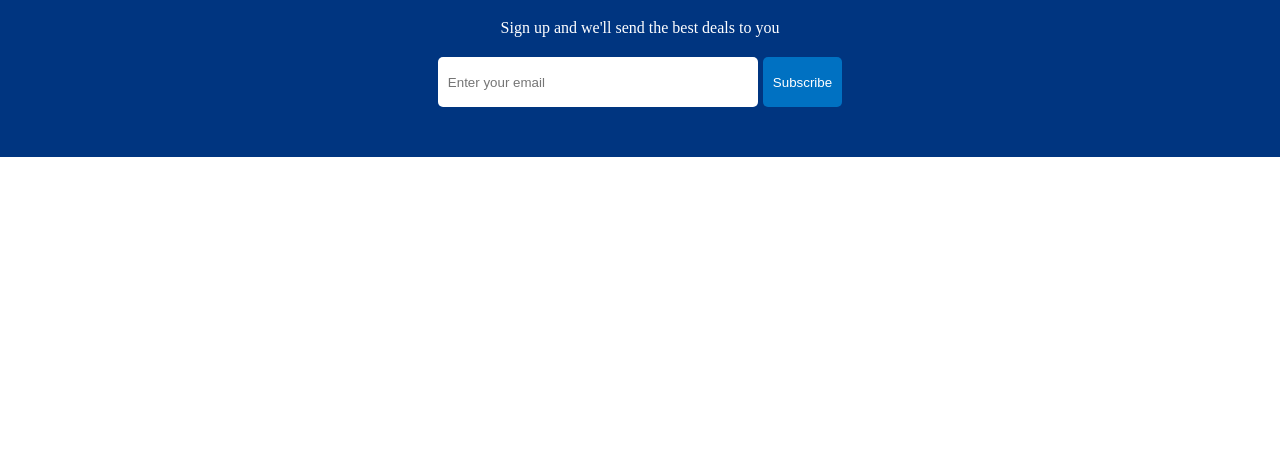
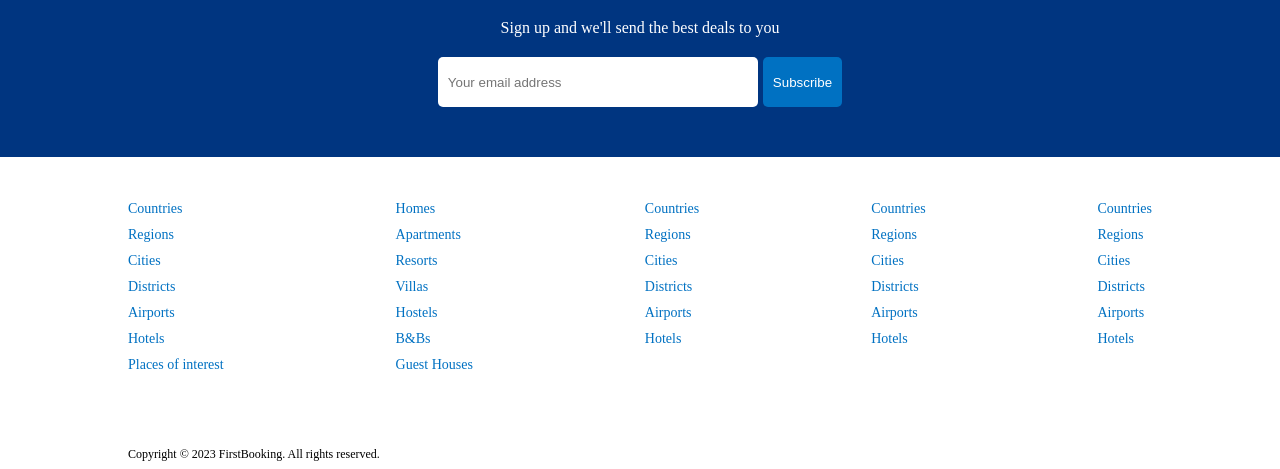
Before and after one commit to Khairul-Basar/booking-first-travel, a React (Vite) app in the folder client/: page /home in a window 1280 px wide. Shown: the part 1582-2051 px from the top of the page. Before the commit the page ends 1739 px from the top, so only its background shows below. Built offline with nearby package versions, Linux system fonts and the light colour scheme; the HTML template or start-up script is replaced by a standard one.

Commit message:
footer have done designed and implemented

```diff
--- /dev/null
+++ b/client/src/components/footer/Footer.jsx
@@ -0,0 +1,59 @@
+import React from "react";
+import "./footer.css";
+
+function Footer() {
+  return (
+    <div className="footerContainer">
+      <div className="footerLists">
+        <ul className="list">
+          <li className="item">Countries</li>
+          <li className="item">Regions</li>
+          <li className="item">Cities</li>
+          <li className="item">Districts</li>
+          <li className="item">Airports</li>
+          <li className="item">Hotels</li>
+          <li className="item">Places of interest</li>
+        </ul>
+        <ul className="list">
+          <li className="item">Homes</li>
+          <li className="item">Apartments</li>
+          <li className="item">Resorts</li>
+          <li className="item">Villas</li>
+          <li className="item">Hostels</li>
+          <li className="item">B&Bs</li>
+          <li className="item">Guest Houses</li>
+        </ul>
+        <ul className="list">
+          <li className="item">Countries</li>
+          <li className="item">Regions</li>
+          <li className="item">Cities</li>
+          <li className="item">Districts</li>
+          <li className="item">Airports</li>
+          <li className="item">Hotels</li>
+        </ul>
+        <ul className="list">
+          <li className="item">Countries</li>
+          <li className="item">Regions</li>
+          <li className="item">Cities</li>
+          <li className="item">Districts</li>
+          <li className="item">Airports</li>
+          <li className="item">Hotels</li>
+        </ul>
+
+        <ul className="list">
+          <li className="item">Countries</li>
+          <li className="item">Regions</li>
+          <li className="item">Cities</li>
+          <li className="item">Districts</li>
+          <li className="item">Airports</li>
+          <li className="item">Hotels</li>
+        </ul>
+      </div>
+      <div className="footerText">
+        Copyright © 2023 FirstBooking. All rights reserved.
+      </div>
+    </div>
+  );
+}
+
+export default Footer;
--- /dev/null
+++ b/client/src/components/footer/footer.css
@@ -0,0 +1,26 @@
+.footerContainer {
+  width: 100%;
+  max-width: 1024px;
+  font-size: 14px;
+}
+
+.footerLists {
+  width: 100%;
+  display: flex;
+  justify-content: space-between;
+  margin-bottom: 50px;
+}
+
+.list {
+  list-style: none;
+  color: #0071c2;
+  padding: 0;
+}
+.item {
+  cursor: pointer;
+  margin-bottom: 10px;
+}
+.footerText {
+  margin: 10px 0;
+  font-size: 12px;
+}
--- a/client/src/components/subscribe/Subcribe.jsx
+++ b/client/src/components/subscribe/Subcribe.jsx
@@ -9,7 +9,7 @@
         Sign up and we'll send the best deals to you
       </span>
       <div className="subInputBtn">
-        <input type="email" placeholder="Enter your email" />
+        <input type="email" placeholder="Your email address" />
         <button>Subscribe</button>
       </div>
     </div>
--- a/client/src/pages/home/Home.jsx
+++ b/client/src/pages/home/Home.jsx
@@ -6,6 +6,7 @@
 import PropertyList from "../../components/property/PropertyList";
 import GuestsLove from "../../components/guestsLove/GuestsLove";
 import Subcribe from "../../components/subscribe/Subcribe";
+import Footer from "../../components/footer/Footer";
 
 function Home() {
   return (
@@ -19,6 +20,7 @@
         <h1 className="homeTitle">Home guests love</h1>
         <GuestsLove />
         <Subcribe />
+        <Footer />
       </div>
     </div>
   );
```
